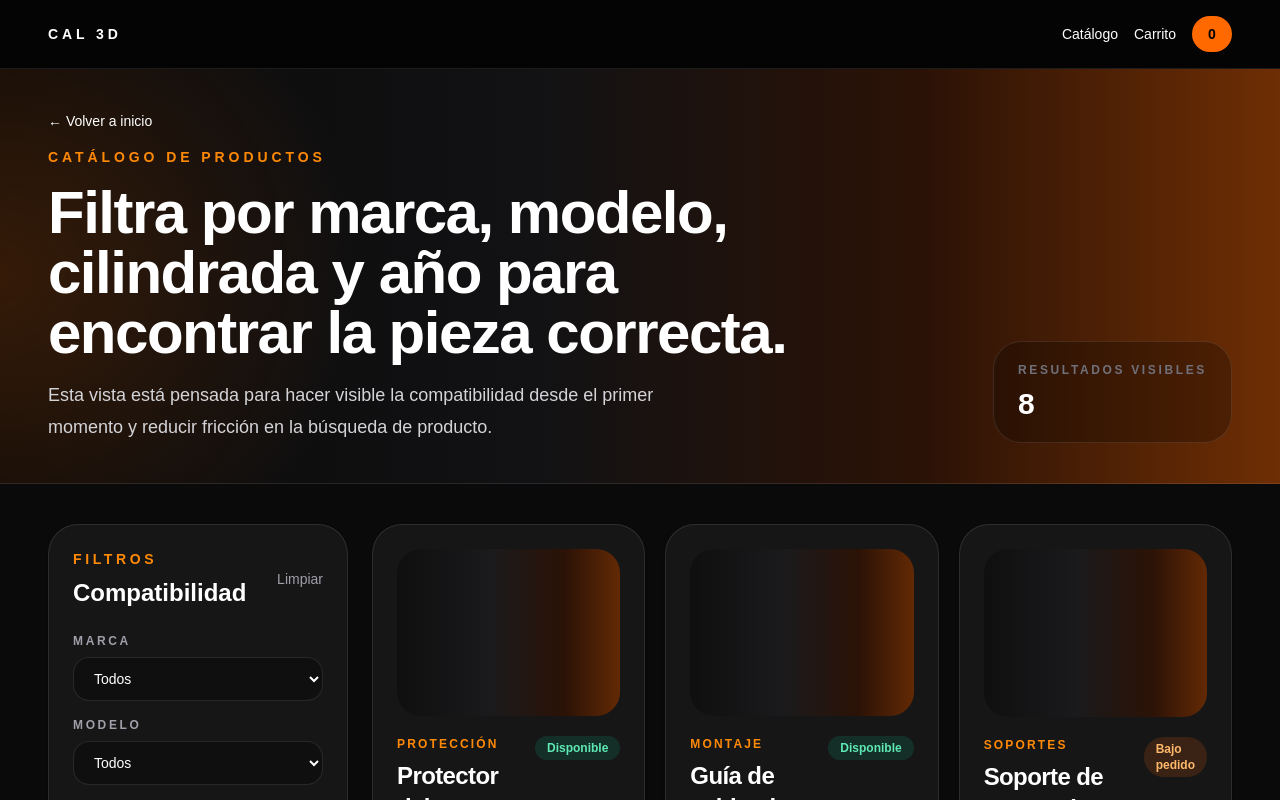
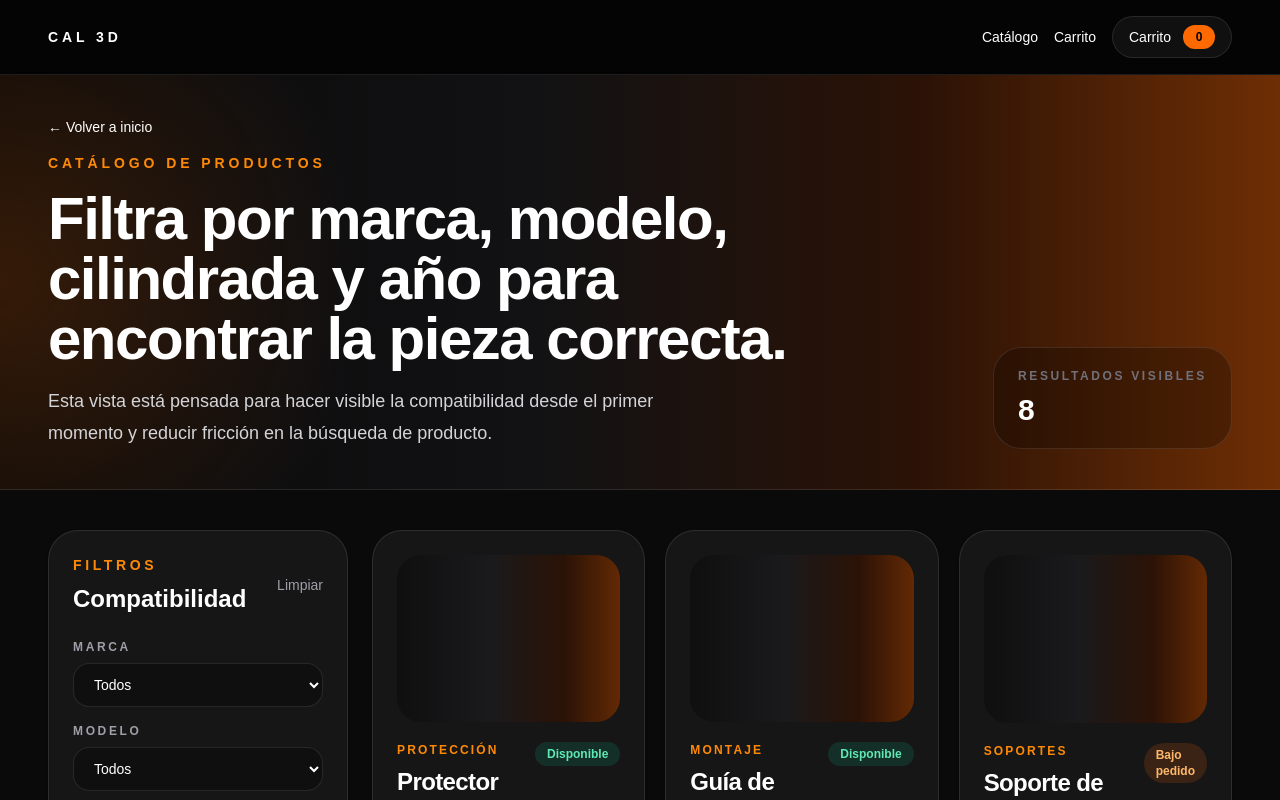
Before and after one commit to EVMCOD/cal-design-3d, a Next.js app: page /productos in a window 1280 px wide. Shown: the top 800 px of the page. Built offline with nearby package versions, Linux system fonts and the light colour scheme.

Commit message:
Add CAL 3D mini cart dropdown

```diff
--- a/src/app/productos/CartContext.tsx
+++ b/src/app/productos/CartContext.tsx
@@ -16,6 +16,7 @@ type CartContextValue = {
   clearCart: () => void;
   count: number;
   subtotal: number;
+  detailedItems: Array<(typeof products)[number] & { quantity: number }>;
 };
 
 const CartContext = createContext<CartContextValue | null>(null);
@@ -71,9 +72,19 @@ export function CartProvider({ children }: { children: React.ReactNode }) {
       }, 0),
     [items],
   );
+  const detailedItems = useMemo(
+    () =>
+      items
+        .map((item) => {
+          const product = products.find((entry) => entry.id === item.productId);
+          return product ? { ...product, quantity: item.quantity } : null;
+        })
+        .filter(Boolean) as Array<(typeof products)[number] & { quantity: number }>,
+    [items],
+  );
 
   return (
-    <CartContext.Provider value={{ items, addToCart, removeFromCart, updateQuantity, clearCart, count, subtotal }}>
+    <CartContext.Provider value={{ items, addToCart, removeFromCart, updateQuantity, clearCart, count, subtotal, detailedItems }}>
       {children}
     </CartContext.Provider>
   );
--- /dev/null
+++ b/src/app/productos/components/CartDropdown.tsx
@@ -0,0 +1,76 @@
+"use client";
+
+import Link from "next/link";
+import { useState } from "react";
+import { useCart } from "../CartContext";
+
+export default function CartDropdown() {
+  const [open, setOpen] = useState(false);
+  const { count, subtotal, detailedItems } = useCart();
+
+  return (
+    <div className="relative">
+      <button
+        onClick={() => setOpen((value) => !value)}
+        className="inline-flex items-center gap-3 rounded-full border border-white/10 bg-white/5 px-4 py-2 text-sm text-white transition hover:border-white/20"
+      >
+        <span>Carrito</span>
+        <span className="inline-flex min-w-8 items-center justify-center rounded-full bg-orange-500 px-2 py-1 text-xs font-semibold text-black">
+          {count}
+        </span>
+      </button>
+
+      {open && (
+        <div className="absolute right-0 top-[calc(100%+12px)] z-50 w-[360px] rounded-[28px] border border-white/10 bg-[#111214] p-5 shadow-[0_20px_60px_rgba(0,0,0,0.45)]">
+          <div className="flex items-center justify-between gap-4">
+            <div>
+              <p className="text-sm font-semibold uppercase tracking-[0.22em] text-orange-400">Mini cart</p>
+              <h3 className="mt-1 text-xl font-semibold text-white">Resumen rápido</h3>
+            </div>
+            <button onClick={() => setOpen(false)} className="text-sm text-zinc-400 transition hover:text-white">
+              Cerrar
+            </button>
+          </div>
+
+          <div className="mt-5 grid gap-3">
+            {detailedItems.length === 0 ? (
+              <div className="rounded-2xl border border-white/10 bg-black/20 p-4 text-sm text-zinc-300">
+                Tu carrito está vacío.
+              </div>
+            ) : (
+              detailedItems.slice(0, 4).map((item) => (
+                <div key={item.id} className="rounded-2xl border border-white/10 bg-black/20 p-4">
+                  <div className="flex items-start justify-between gap-4">
+                    <div>
+                      <div className="text-sm font-semibold text-white">{item.name}</div>
+                      <div className="mt-1 text-xs text-zinc-400">{item.brand} · {item.model}</div>
+                    </div>
+                    <div className="text-right">
+                      <div className="text-sm font-semibold text-white">{item.price * item.quantity}€</div>
+                      <div className="mt-1 text-xs text-zinc-400">x{item.quantity}</div>
+                    </div>
+                  </div>
+                </div>
+              ))
+            )}
+          </div>
+
+          <div className="mt-5 border-t border-white/10 pt-4">
+            <div className="flex items-center justify-between text-sm text-zinc-300">
+              <span>Subtotal</span>
+              <span>{subtotal}€</span>
+            </div>
+            <div className="mt-4 grid gap-3 sm:grid-cols-2">
+              <Link href="/productos/carrito" className="inline-flex items-center justify-center rounded-full border border-white/10 px-4 py-3 text-sm font-semibold text-white transition hover:border-white/20">
+                Ver carrito
+              </Link>
+              <Link href="/productos/checkout" className="inline-flex items-center justify-center rounded-full bg-orange-500 px-4 py-3 text-sm font-semibold text-black transition hover:bg-orange-400">
+                Checkout
+              </Link>
+            </div>
+          </div>
+        </div>
+      )}
+    </div>
+  );
+}
--- a/src/app/productos/layout.tsx
+++ b/src/app/productos/layout.tsx
@@ -1,6 +1,6 @@
 import Link from "next/link";
 import { CartProvider } from "./CartContext";
-import CartIndicator from "./components/CartIndicator";
+import CartDropdown from "./components/CartDropdown";
 
 export default function ProductsLayout({ children }: { children: React.ReactNode }) {
   return (
@@ -18,7 +18,7 @@ export default function ProductsLayout({ children }: { children: React.ReactNode
               <Link href="/productos/carrito" className="text-sm text-zinc-300 transition hover:text-white">
                 Carrito
               </Link>
-              <CartIndicator />
+              <CartDropdown />
             </div>
           </div>
         </div>
```
